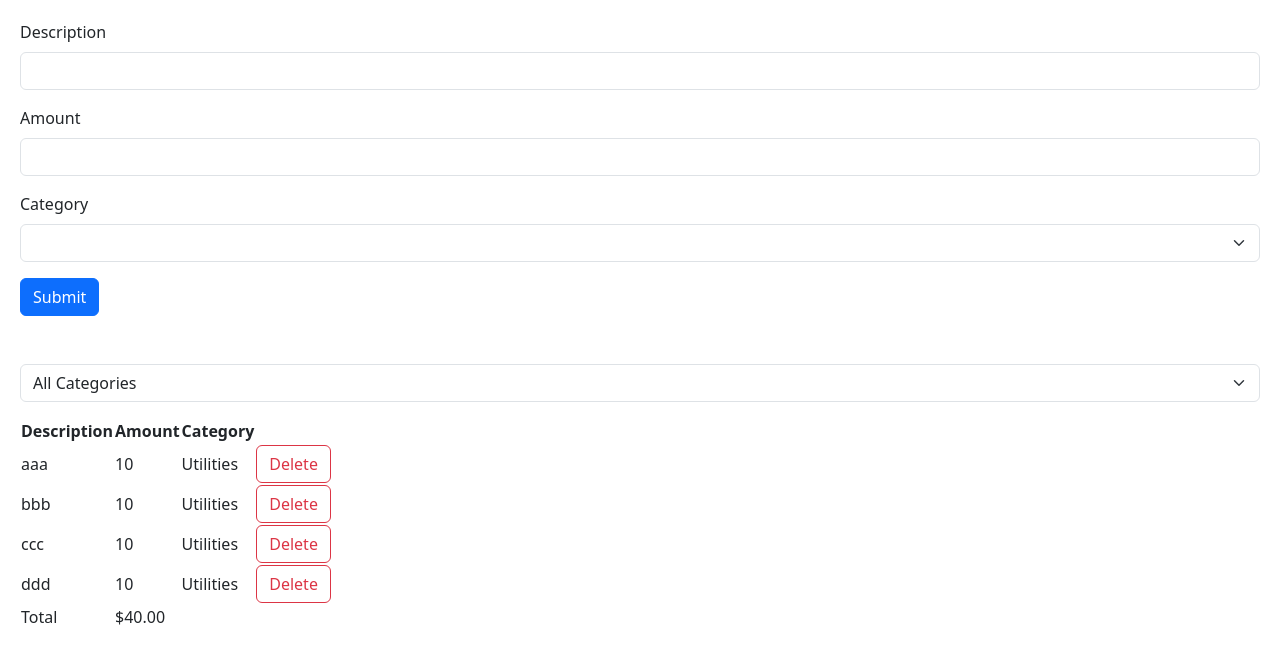
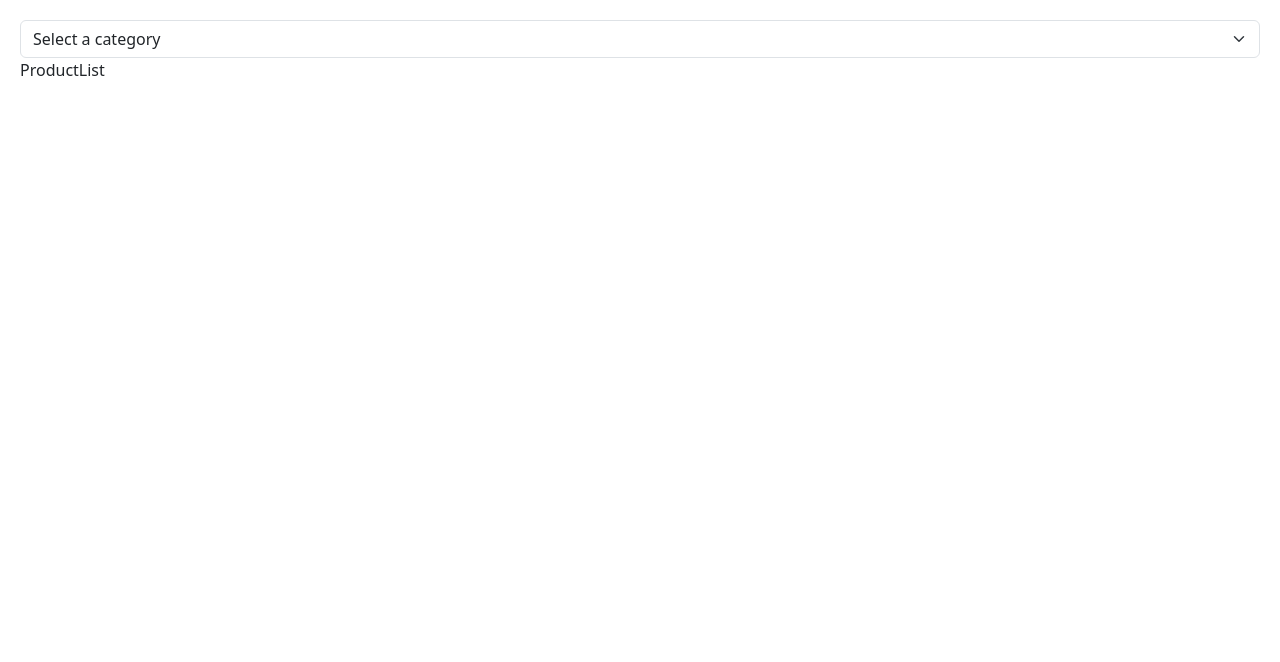
Before and after one commit to Pin3appl3ishan/react-moshpit, a React (Vite) app in the folder react-app/: page / in a window 1280 px wide. Shown: the top 662 px of the page. Built offline with nearby package versions, Linux system fonts and the light colour scheme.

Commit message:
useEffect

```diff
--- a/react-app/index.html
+++ b/react-app/index.html
@@ -4,7 +4,7 @@
     <meta charset="UTF-8" />
     <link rel="icon" type="image/svg+xml" href="/vite.svg" />
     <meta name="viewport" content="width=device-width, initial-scale=1.0" />
-    <title>Vite + React + TS</title>
+    <title>Product Filter</title>
   </head>
   <body class="h-full">
     <div id="root"></div>
--- a/react-app/src/App.tsx
+++ b/react-app/src/App.tsx
@@ -1,38 +1,17 @@
 import { useState } from "react";
-import ExpenseList from "./expense-tracker/components/ExpenseList";
-import ExpenseFilter from "./expense-tracker/components/ExpenseFilter";
-import ExpenseForm from "./expense-tracker/components/ExpenseForm";
-import categories from "./expense-tracker/categories";
+import ProductList from "./expense-tracker/components/ProductList";
 
 function App() {
-  const [selectedCategory, setSelectedCategory] = useState("");
-  // todo: make this expense list dynamic as per the input of user
-  const [expenses, setExpenses] = useState([
-    { id: 1, description: "aaa", amount: 10, category: "Utilities" },
-    { id: 2, description: "bbb", amount: 10, category: "Utilities" },
-    { id: 3, description: "ccc", amount: 10, category: "Utilities" },
-    { id: 4, description: "ddd", amount: 10, category: "Utilities" },
-  ]);
-
-  // we can compute it directly through existing variable so useState is not used here
-  const visibleExpenses = selectedCategory
-    ? expenses.filter((e) => e.category === selectedCategory)
-    : expenses;
+  const [category, setCategory] = useState('');
 
   return (
     <div>
-      <div className="mb-5">
-        <ExpenseForm onSubmit={expense => setExpenses([...expenses, {...expense, id: expenses.length + 1}])}/>
-      </div>
-      <div className="mb-3">
-        <ExpenseFilter
-          onSelectCategory={(category) => setSelectedCategory(category)}
-        />
-      </div>
-      <ExpenseList
-        expenses={visibleExpenses}
-        onDelete={(id) => setExpenses(expenses.filter((e) => e.id !== id))}
-      />
+      <select className="form-select" onChange={(event) => setCategory(event.target.value)}>
+        <option value="">Select a category</option>
+        <option value="Clothing">Clothing</option>
+        <option value="Household">Household</option>
+      </select>
+      <ProductList category={category}/>
     </div>
   );
 }
--- /dev/null
+++ b/react-app/src/expense-tracker/components/ProductList.tsx
@@ -0,0 +1,16 @@
+import React, { useEffect, useState } from 'react'
+
+const ProductList = ({category}: {category: string}) => {
+    const [products, setProducts] = useState<string[]>([]);
+
+    useEffect(() => {
+        console.log('Fetching products in ', category);
+        setProducts(['Clothing', 'Household']);
+    }, [category]);
+
+  return (
+    <div>ProductList</div>
+  )
+}
+
+export default ProductList
```
